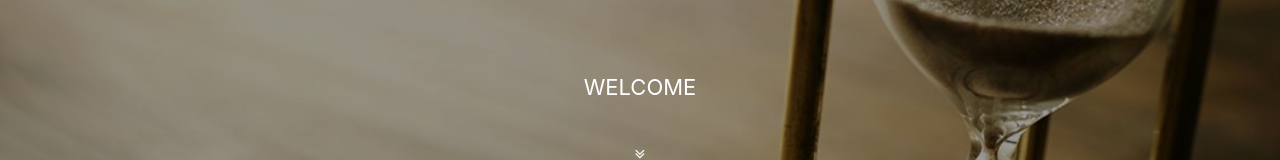
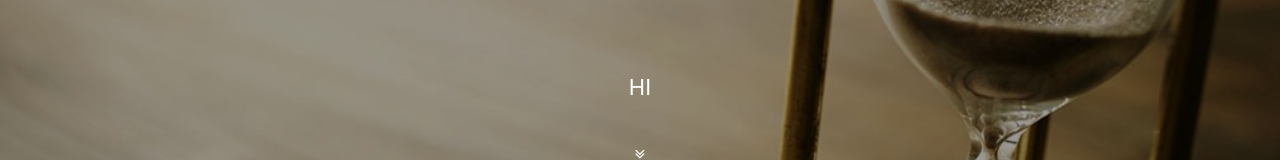
Before and after one commit to banaabraham/banaabraham.github.io, a website with bundled scripts: page index.html in a window 1280 px wide. Shown: the part 272-432 px from the top of the page. Built offline with nearby package versions, Linux system fonts and the light colour scheme.

Commit message:
Update index.html

```diff
--- a/index.html
+++ b/index.html
@@ -66,7 +66,7 @@
             <div class="container">
                 <div class="row">
                     <div class="col-md-8 offset-md-2">
-<p class="intro-text">WELCOME</p>
+<p class="intro-text">HI</p>
                         <a href="#about" class="btn btn-circle page-scroll">
                             <i class="fa fa-angle-double-down animated"></i>
                         </a>
```
